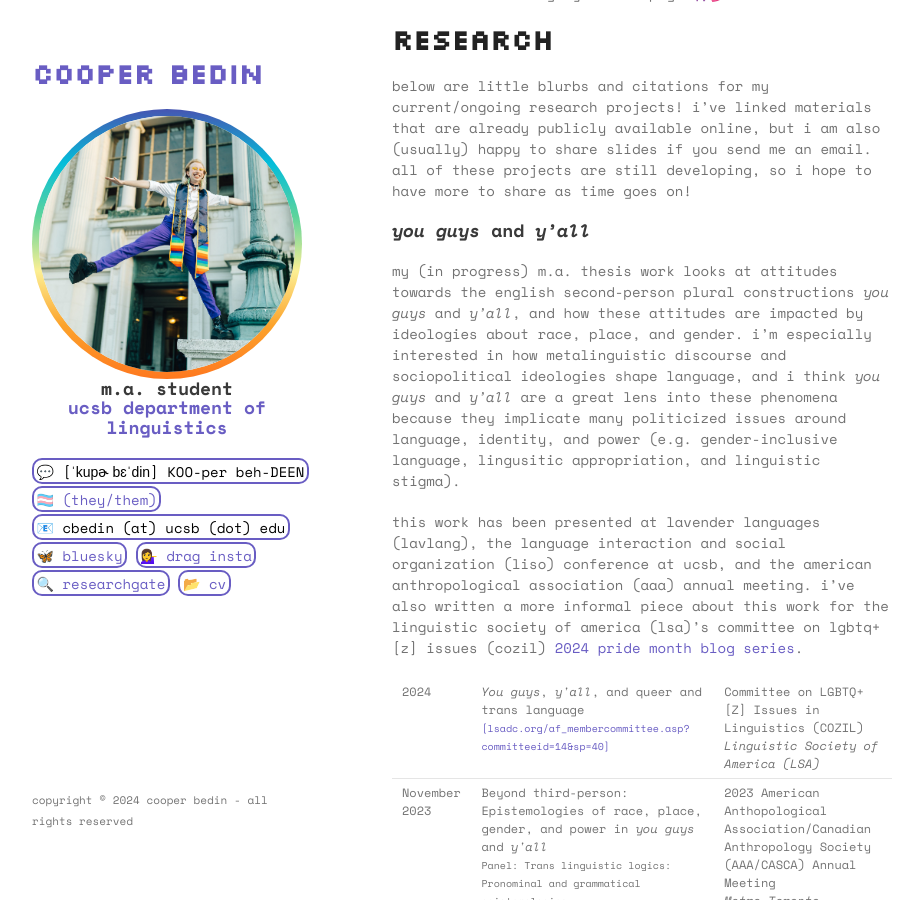
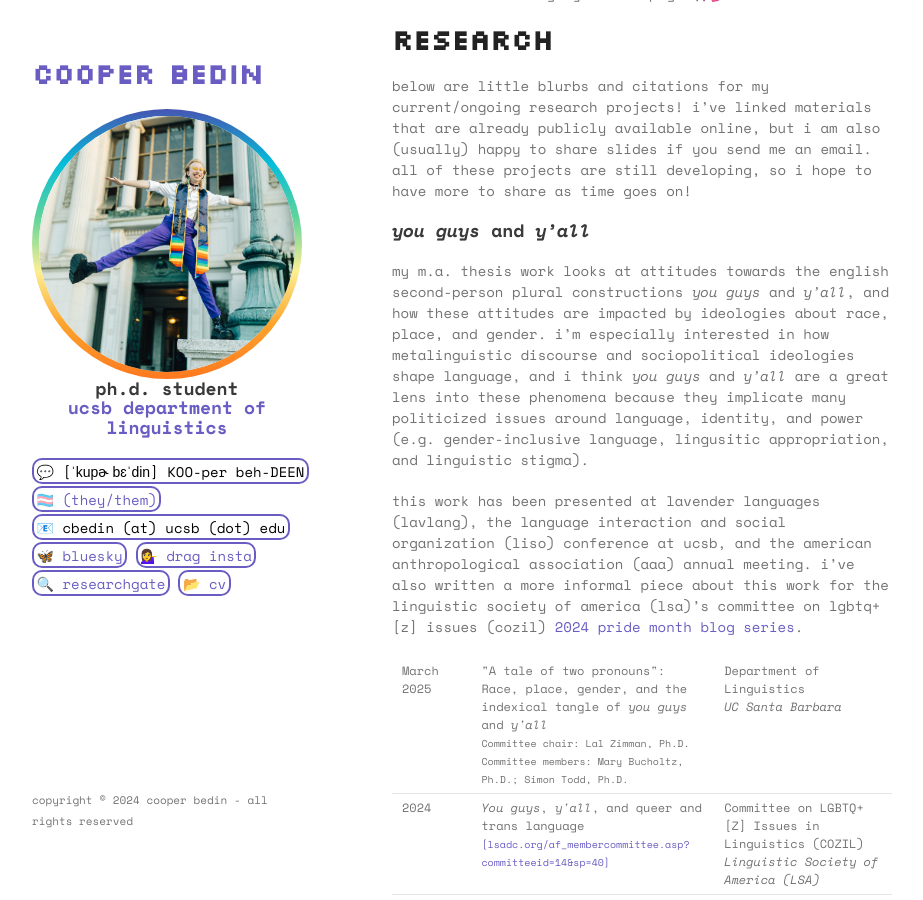
Before and after one commit to cbedin/cbedin.github.io, a Jekyll site: the page built from index.md, in a window 1280 px wide and 900 px high, scrolled down 519 px. Shown: the whole window, without its empty margins (178-1101 px from the left). Built offline with Jekyll 4.4.1, drawn with Linux system fonts in a browser that asks for light colours.

Commit message:
i have a masters now

```diff
--- a/_layouts/default.html
+++ b/_layouts/default.html
@@ -23,7 +23,7 @@
         {% endif %}
 
         <h2 style="text-align: center;">
-          m.a. student<br>
+          ph.d. student<br>
           <a href="https://linguistics.ucsb.edu/">ucsb department of linguistics</a>
         </h2>
 
--- a/index.md
+++ b/index.md
@@ -28,11 +28,25 @@ below are little blurbs and citations for my current/ongoing research projects!
 
 ## _you guys_ and _y'all_
 
-my (in progress) m.a. thesis work looks at attitudes towards the english second-person plural constructions _you guys_ and _y'all_, and how these attitudes are impacted by ideologies about race, place, and gender. i'm especially interested in how metalinguistic discourse and sociopolitical ideologies shape language, and i think _you guys_ and _y'all_ are a great lens into these phenomena because they implicate many politicized issues around language, identity, and power (e.g. gender-inclusive language, lingusitic appropriation, and linguistic stigma).
+my m.a. thesis work looks at attitudes towards the english second-person plural constructions _you guys_ and _y'all_, and how these attitudes are impacted by ideologies about race, place, and gender. i'm especially interested in how metalinguistic discourse and sociopolitical ideologies shape language, and i think _you guys_ and _y'all_ are a great lens into these phenomena because they implicate many politicized issues around language, identity, and power (e.g. gender-inclusive language, lingusitic appropriation, and linguistic stigma).
 
 this work has been presented at lavender languages (lavlang), the language interaction and social organization (liso) conference at ucsb, and the american anthropological association (aaa) annual meeting. i've also written a more informal piece about this work for the linguistic society of america (lsa)'s committee on lgbtq+\[z\] issues (cozil) [2024 pride month blog series](https://www.lsadc.org/af_membercommittee.asp?committeeid=14&sp=40).
 
 <div class="cv-table-wrapper"><table>
+<tr>
+    <td>March 2025</td>
+    <td>
+    "A tale of two pronouns": Race, place, gender, and the indexical tangle of <i>you guys</i> and <i>y'all</i><br>
+    <span class="subtext">
+    Committee chair: Lal Zimman, Ph.D.<br>
+    Committee members: Mary Bucholtz, Ph.D.; Simon Todd, Ph.D.<br>
+    </span>
+    </td>
+    <td>
+    Department of Linguistics<br>
+    <i>UC Santa Barbara</i>
+    </td>
+</tr>
 <tr>
     <td>2024</td>
     <td>
```
Also changed, not shown: cv.md (+10 -8 lines).
